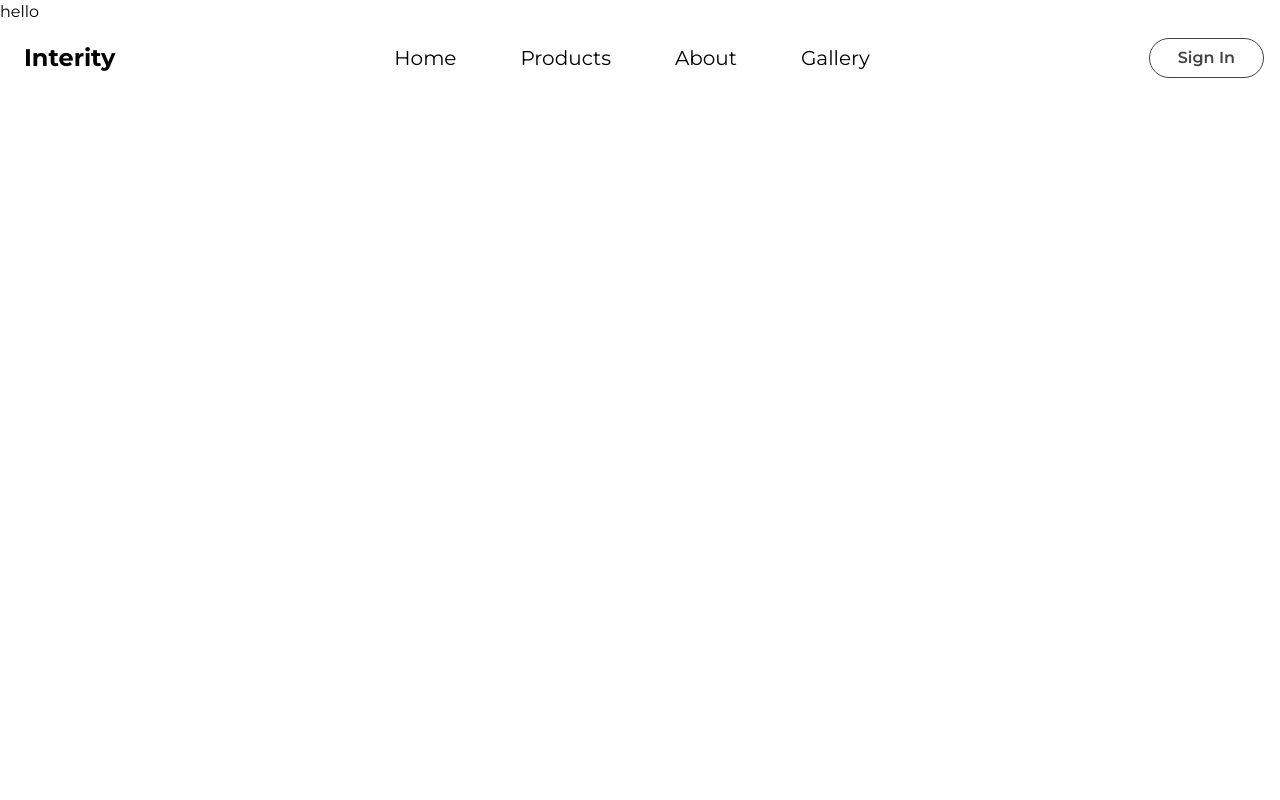
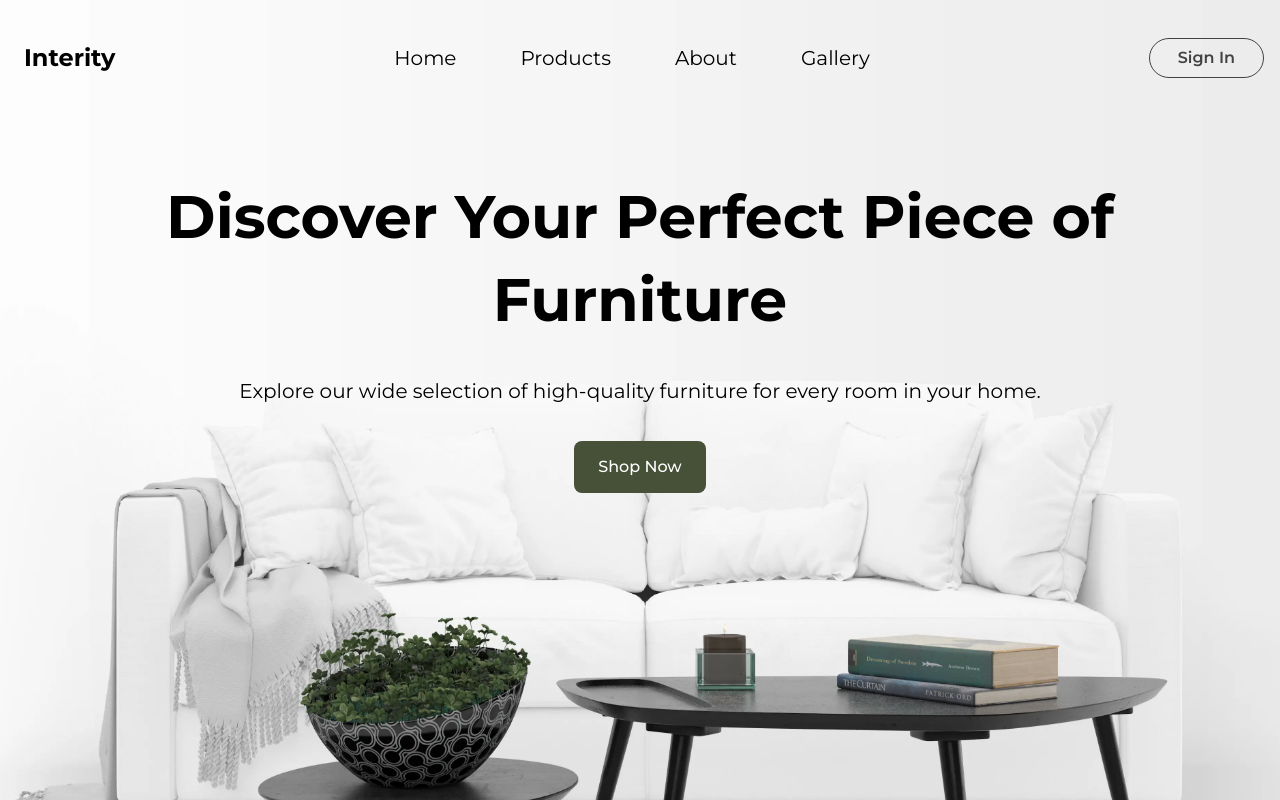
Before and after one commit to 47anjan/interity, a Next.js app: page / in a window 1280 px wide. Shown: the top 800 px of the page. Built offline with nearby package versions, Linux system fonts and the light colour scheme.

Commit message:
Build hero section

```diff
--- a/app/page.tsx
+++ b/app/page.tsx
@@ -1,3 +1,9 @@
+import Hero from "@/components/Hero";
+
 export default function Home() {
-  return <main>hello</main>;
+  return (
+    <main>
+      <Hero />
+    </main>
+  );
 }
--- /dev/null
+++ b/components/ButtonShop.tsx
@@ -0,0 +1,23 @@
+import { ReactNode } from "react";
+import { twMerge } from "tailwind-merge";
+
+interface ButtonProps {
+  className?: string;
+  children: ReactNode;
+  onClick?: () => void;
+}
+
+const ButtonShop = ({ children, className, onClick }: ButtonProps) => {
+  return (
+    <button
+      onClick={onClick}
+      className={twMerge(
+        "py-[14px] hover:bg-black transition-all duration-500 px-6 bg-[#465138] text-white font-medium rounded-lg",
+        className
+      )}
+    >
+      {children}
+    </button>
+  );
+};
+export default ButtonShop;
--- a/components/Header.tsx
+++ b/components/Header.tsx
@@ -2,7 +2,7 @@ import Link from "next/link";
 
 const Header = () => {
   return (
-    <header className="fixed top-[30px] w-full px-2">
+    <header className="fixed z-50 top-[30px] w-full bg-transparent px-2">
       <nav className="max-w-7xl   w-full py-2  px-2 mx-auto rounded-full  flex items-center justify-between">
         <Link className="font-bold ml-2 text-2xl" href="/">
           Interity
--- /dev/null
+++ b/components/Hero.tsx
@@ -0,0 +1,18 @@
+import Link from "next/link";
+import ButtonShop from "./ButtonShop";
+
+const Hero = () => {
+  return (
+    <section className="min-h-[1024px] pt-44 bg-hero bg-center bg-cover bg-no-repeat px-4 flex flex-col items-center gap-9 text-center">
+      <h1 className="max-w-[1027px] font-bold text-5xl leading-normal md:text-6xl md:leading-snug ">
+        Discover Your Perfect Piece of Furniture
+      </h1>
+      <p className="text-xl">
+        Explore our wide selection of high-quality furniture for every room in
+        your home.
+      </p>
+      <ButtonShop>Shop Now</ButtonShop>
+    </section>
+  );
+};
+export default Hero;
--- a/tailwind.config.ts
+++ b/tailwind.config.ts
@@ -11,6 +11,9 @@ const config: Config = {
       colors: {
         black: "hsla(0, 0%, 26%, 1)",
       },
+      backgroundImage: {
+        hero: "url('/hero.webp')",
+      },
     },
   },
   plugins: [],
```
Also changed, not shown: public/hero.webp (added).
